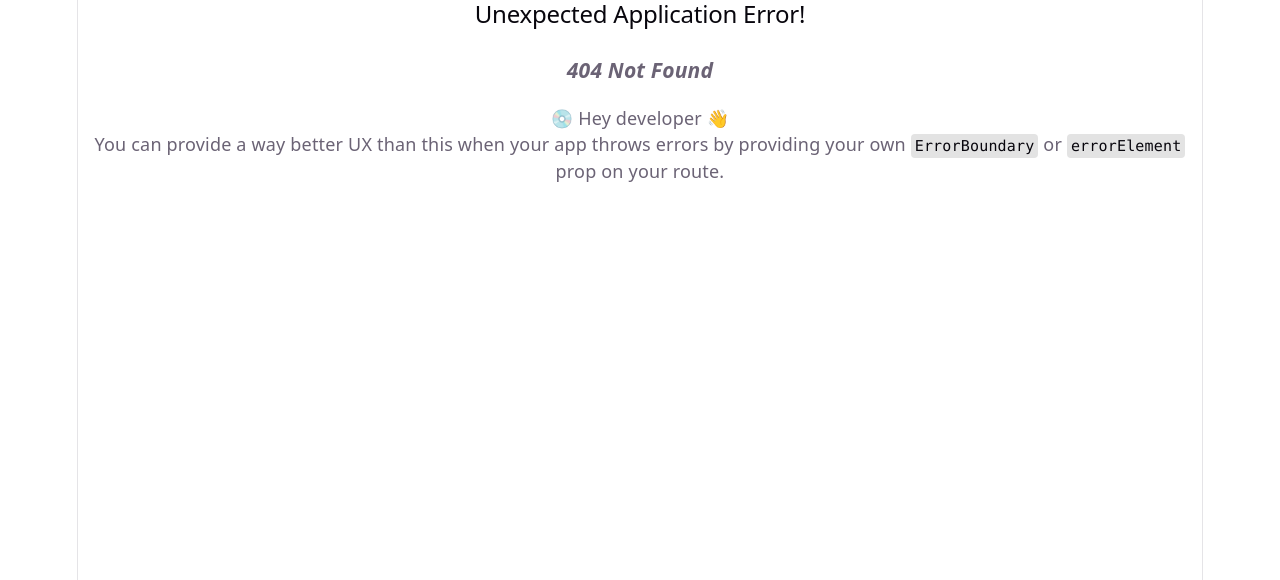
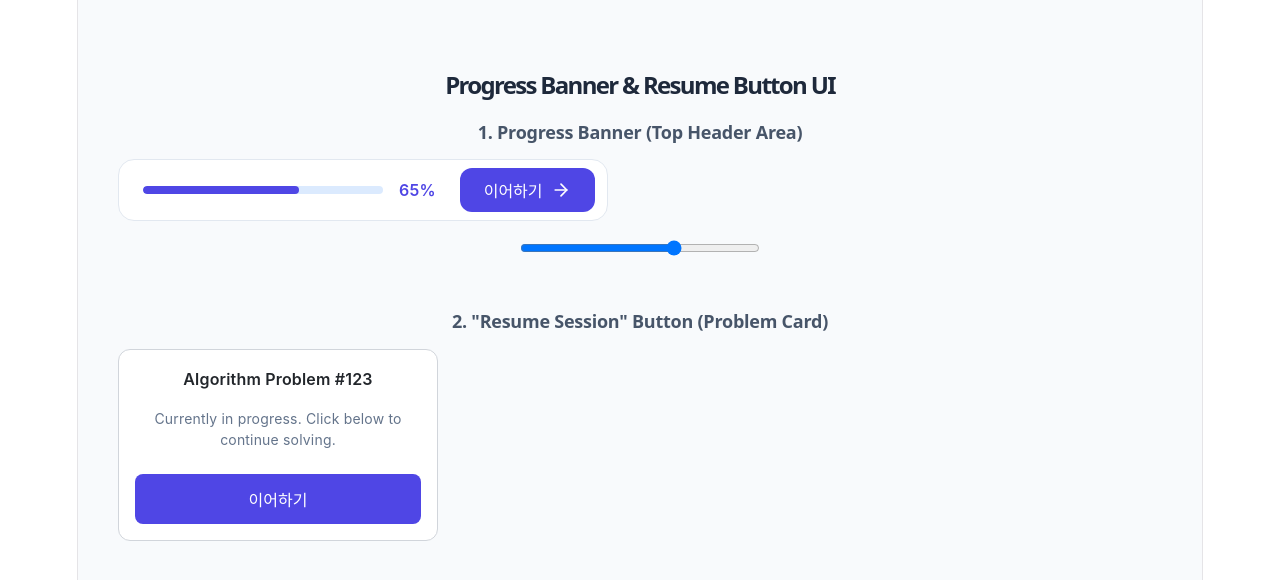
Before and after one commit to goorm-syncode/web-ide-frontend, a React (Vite) app: page /dev/progress-banner in a window 1280 px wide. Before the commit this address had no page. Shown: the top 580 px of the page. Built offline with nearby package versions, Linux system fonts and the light colour scheme.

Commit message:
feat: implement Progress Banner and Resume Button UI

```diff
--- /dev/null
+++ b/src/components/common/ProgressBanner.jsx
@@ -0,0 +1,41 @@
+import '../../styles/components/ProgressBanner.css';
+
+/**
+ * 진행률 및 이어하기 배너 컴포넌트
+ * @param {Object} props
+ * @param {number} [props.progress=0] - 진행률 (0-100)
+ * @param {Function} [props.onContinue] - 이어하기 버튼 클릭 핸들러
+ * @param {string} [props.className=''] - 추가 클래스명
+ */
+const ProgressBanner = ({ progress = 0, onContinue, className = '' }) => {
+  return (
+    <div className={`progress-banner ${className}`.trim()}>
+      <div className="progress-section">
+        <div className="progress-track">
+          <div className="progress-fill" style={{ width: `${progress}%` }}></div>
+        </div>
+        <span className="progress-text">{progress}%</span>
+      </div>
+      <button className="progress-continue-btn" onClick={onContinue}>
+        이어하기
+        <svg
+          xmlns="http://www.w3.org/2000/svg"
+          width="20"
+          height="20"
+          viewBox="0 0 24 24"
+          fill="none"
+          stroke="currentColor"
+          strokeWidth="2"
+          strokeLinecap="round"
+          strokeLinejoin="round"
+          className="progress-continue-icon"
+        >
+          <path d="M5 12h14" />
+          <path d="m12 5 7 7-7 7" />
+        </svg>
+      </button>
+    </div>
+  );
+};
+
+export default ProgressBanner;
--- /dev/null
+++ b/src/pages/dev/DevProgressBannerPage.jsx
@@ -0,0 +1,59 @@
+import { useState } from 'react';
+import ProgressBanner from '../../components/common/ProgressBanner';
+import Card from '../../components/common/Card';
+import Button from '../../components/common/Button';
+import '../../styles/components/Card.css';
+
+const DevProgressBannerPage = () => {
+  // Just dummy state for demo
+  const [demoProgress, setDemoProgress] = useState(65);
+
+  return (
+    <div style={{ padding: '40px', backgroundColor: '#f8fafc', minHeight: '100vh', fontFamily: 'Inter, sans-serif' }}>
+      <h1 style={{ fontSize: '24px', fontWeight: 'bold', marginBottom: '24px', color: '#1e293b' }}>
+        Progress Banner & Resume Button UI
+      </h1>
+
+      <section style={{ marginBottom: '48px' }}>
+        <h2 style={{ fontSize: '18px', fontWeight: '600', marginBottom: '16px', color: '#475569' }}>
+          1. Progress Banner (Top Header Area)
+        </h2>
+        <ProgressBanner
+          progress={demoProgress}
+          onContinue={() => alert(`Continue from ${demoProgress}%`)}
+        />
+        <div style={{ marginTop: '16px' }}>
+          <input
+            type="range"
+            min="0"
+            max="100"
+            value={demoProgress}
+            onChange={(e) => setDemoProgress(Number(e.target.value))}
+            style={{ width: '240px' }}
+          />
+        </div>
+      </section>
+
+      <section>
+        <h2 style={{ fontSize: '18px', fontWeight: '600', marginBottom: '16px', color: '#475569' }}>
+          2. "Resume Session" Button (Problem Card)
+        </h2>
+        <Card title="Algorithm Problem #123" style={{ width: '320px', backgroundColor: '#ffffff' }}>
+          <p style={{ color: '#64748b', fontSize: '14px', marginBottom: '24px' }}>
+            Currently in progress. Click below to continue solving.
+          </p>
+          <Button
+            primary
+            fullWidth
+            onClick={() => alert('Resume Session')}
+            style={{ backgroundColor: '#4f46e5', fontWeight: '600', padding: '12px 16px', height: 'auto', fontSize: '16px' }}
+          >
+            이어하기
+          </Button>
+        </Card>
+      </section>
+    </div>
+  );
+};
+
+export default DevProgressBannerPage;
--- a/src/router/index.jsx
+++ b/src/router/index.jsx
@@ -3,6 +3,7 @@ import App from '../App';
 import DevSignupPage from '../pages/dev/DevSignupPage';
 import DevMessageBoxPage from '../pages/dev/DevMessageBoxPage';
 import DevGnbPage from '../pages/dev/DevGnbPage';
+import DevProgressBannerPage from '../pages/dev/DevProgressBannerPage';
 
 const router = createBrowserRouter([
   {
@@ -21,6 +22,10 @@ const router = createBrowserRouter([
     path: '/dev/gnb',
     element: <DevGnbPage />,
   },
+  {
+    path: '/dev/progress-banner',
+    element: <DevProgressBannerPage />,
+  },
 ]);
 
 export default router;
--- /dev/null
+++ b/src/styles/components/ProgressBanner.css
@@ -0,0 +1,61 @@
+.progress-banner {
+  display: flex;
+  flex-direction: row;
+  align-items: center;
+  background-color: #ffffff;
+  border: 1px solid #e2e8f0;
+  border-radius: 16px;
+  padding: 8px 12px 8px 24px;
+  gap: 24px;
+  width: max-content;
+}
+
+.progress-section {
+  display: flex;
+  align-items: center;
+  gap: 16px;
+}
+
+.progress-track {
+  width: 240px;
+  height: 8px;
+  background-color: #dbeafe;
+  border-radius: 100px;
+  overflow: hidden;
+}
+
+.progress-fill {
+  height: 100%;
+  background-color: #4f46e5;
+  border-radius: 100px;
+  transition: width 0.3s ease;
+}
+
+.progress-text {
+  font-size: 16px;
+  font-weight: 600;
+  color: #4f46e5;
+}
+
+.progress-continue-btn {
+  display: inline-flex;
+  align-items: center;
+  justify-content: center;
+  background-color: #4f46e5;
+  color: #ffffff;
+  font-size: 16px;
+  font-weight: 600;
+  padding: 10px 24px;
+  border-radius: 12px;
+  border: none;
+  cursor: pointer;
+  transition: background-color 0.2s;
+}
+
+.progress-continue-btn:hover {
+  background-color: #4338ca;
+}
+
+.progress-continue-icon {
+  margin-left: 8px;
+}
```
